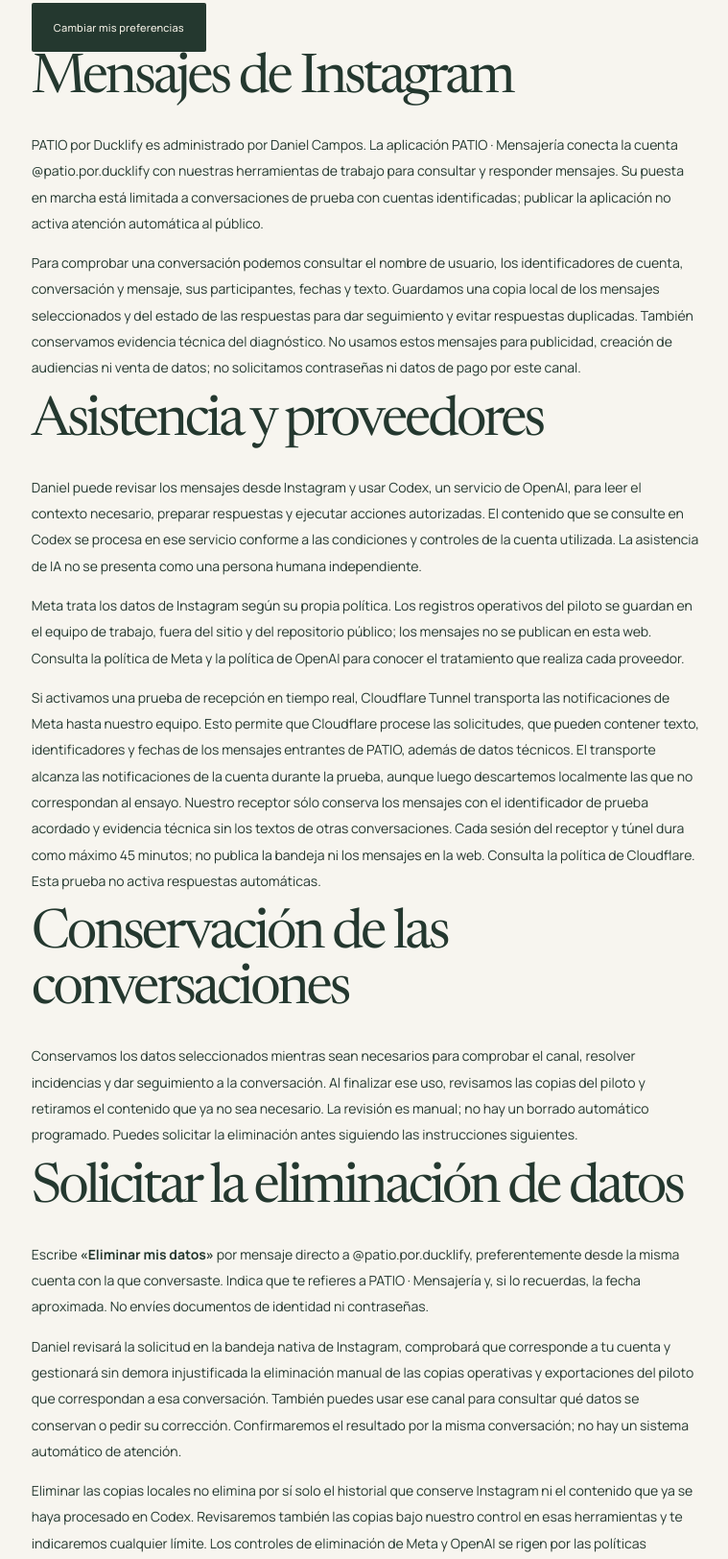
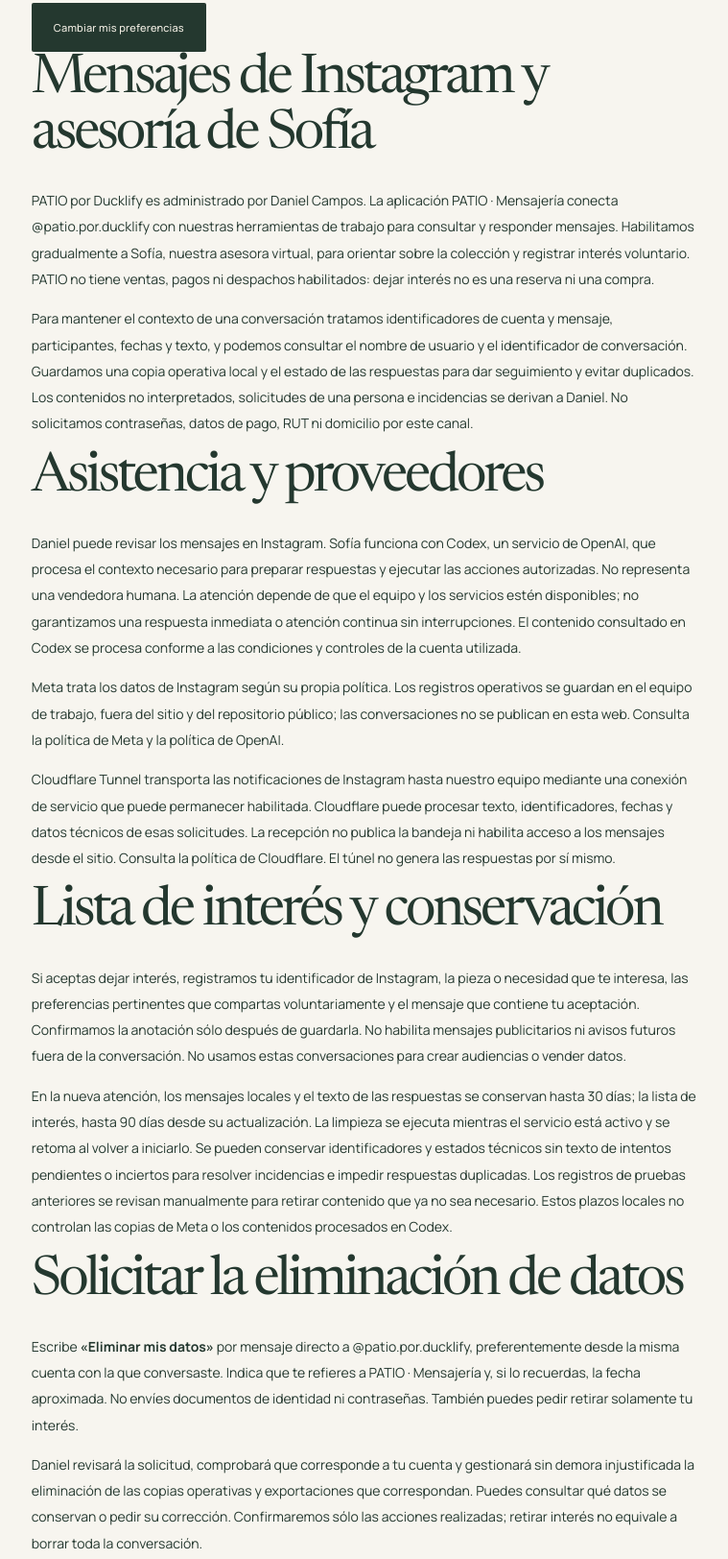
Before and after one commit to ducklifemedia/patio-web, a plain HTML site: page privacidad/index.html in a window 1280 px wide. Shown: the part 1345-2969 px from the top of the page at 96% size, without its empty margins (44-803 px from the left). Drawn offline with Linux system fonts and the light colour scheme.

Commit message:
Describe Sofia advisory messages and ongoing Instagram transport

```diff
--- a/privacidad/index.html
+++ b/privacidad/index.html
@@ -5,20 +5,21 @@
 <h2>Medición opcional</h2><p>Si está configurado y aceptas analítica, Google Analytics puede recibir visitas y eventos del catálogo, como ver una pieza o agregarla a tu selección. Si aceptas publicidad, Meta puede recibir eventos equivalentes mediante su píxel. Las finalidades se eligen por separado. No se registra una compra porque esta web no tiene venta activa.</p><p>El código evita enviar el nombre de tu selección, búsquedas libres y otros campos de texto. Limita los parámetros de campaña a etiquetas editoriales aprobadas. Cuando autorizas una conexión externa, su proveedor recibe información técnica de la solicitud, como la dirección IP y el navegador, según sus propias políticas.</p>
 <h2>Tú controlas las preferencias</h2><p>Puedes aceptar, rechazar o configurar cada finalidad. Si eliges recordar la decisión, se guarda en este navegador por hasta 90 días. Si la configuración de un servicio está pendiente, ese servicio no se carga aunque hayas aceptado su finalidad.</p><p>Al retirar un permiso, se detienen los siguientes eventos de esa finalidad y se intenta retirar sus cookies accesibles desde esta web. La retirada no borra datos ya recibidos por Google o Meta. Puedes eliminar los datos del sitio desde tu navegador.</p><button class="button button-pine" data-patio-consent>Cambiar mis preferencias</button>
 <!-- instagram-messaging-privacy:start -->
-<h2 id="instagram">Mensajes de Instagram</h2>
-<p>PATIO por Ducklify es administrado por Daniel Campos. La aplicación PATIO · Mensajería conecta la cuenta <a href="https://www.instagram.com/patio.por.ducklify/" rel="noopener noreferrer">@patio.por.ducklify</a> con nuestras herramientas de trabajo para consultar y responder mensajes. Su puesta en marcha está limitada a conversaciones de prueba con cuentas identificadas; publicar la aplicación no activa atención automática al público.</p>
-<p>Para comprobar una conversación podemos consultar el nombre de usuario, los identificadores de cuenta, conversación y mensaje, sus participantes, fechas y texto. Guardamos una copia local de los mensajes seleccionados y del estado de las respuestas para dar seguimiento y evitar respuestas duplicadas. También conservamos evidencia técnica del diagnóstico. No usamos estos mensajes para publicidad, creación de audiencias ni venta de datos; no solicitamos contraseñas ni datos de pago por este canal.</p>
+<h2 id="instagram">Mensajes de Instagram y asesoría de Sofía</h2>
+<p>PATIO por Ducklify es administrado por Daniel Campos. La aplicación PATIO · Mensajería conecta <a href="https://www.instagram.com/patio.por.ducklify/" rel="noopener noreferrer">@patio.por.ducklify</a> con nuestras herramientas de trabajo para consultar y responder mensajes. Habilitamos gradualmente a Sofía, nuestra asesora virtual, para orientar sobre la colección y registrar interés voluntario. PATIO no tiene ventas, pagos ni despachos habilitados: dejar interés no es una reserva ni una compra.</p>
+<p>Para mantener el contexto de una conversación tratamos identificadores de cuenta y mensaje, participantes, fechas y texto, y podemos consultar el nombre de usuario y el identificador de conversación. Guardamos una copia operativa local y el estado de las respuestas para dar seguimiento y evitar duplicados. Los contenidos no interpretados, solicitudes de una persona e incidencias se derivan a Daniel. No solicitamos contraseñas, datos de pago, RUT ni domicilio por este canal.</p>
 <h2>Asistencia y proveedores</h2>
-<p>Daniel puede revisar los mensajes desde Instagram y usar Codex, un servicio de OpenAI, para leer el contexto necesario, preparar respuestas y ejecutar acciones autorizadas. El contenido que se consulte en Codex se procesa en ese servicio conforme a las condiciones y controles de la cuenta utilizada. La asistencia de IA no se presenta como una persona humana independiente.</p>
-<p>Meta trata los datos de Instagram según su propia política. Los registros operativos del piloto se guardan en el equipo de trabajo, fuera del sitio y del repositorio público; los mensajes no se publican en esta web. Consulta la <a href="https://www.facebook.com/privacy/policy/" rel="noreferrer">política de Meta</a> y la <a href="https://openai.com/policies/privacy-policy/" rel="noreferrer">política de OpenAI</a> para conocer el tratamiento que realiza cada proveedor.</p>
+<p>Daniel puede revisar los mensajes en Instagram. Sofía funciona con Codex, un servicio de OpenAI, que procesa el contexto necesario para preparar respuestas y ejecutar las acciones autorizadas. No representa una vendedora humana. La atención depende de que el equipo y los servicios estén disponibles; no garantizamos una respuesta inmediata o atención continua sin interrupciones. El contenido consultado en Codex se procesa conforme a las condiciones y controles de la cuenta utilizada.</p>
+<p>Meta trata los datos de Instagram según su propia política. Los registros operativos se guardan en el equipo de trabajo, fuera del sitio y del repositorio público; las conversaciones no se publican en esta web. Consulta la <a href="https://www.facebook.com/privacy/policy/" rel="noreferrer">política de Meta</a> y la <a href="https://openai.com/policies/privacy-policy/" rel="noreferrer">política de OpenAI</a>.</p>
 <!-- instagram-webhook-transport:start -->
-<p>Si activamos una prueba de recepción en tiempo real, Cloudflare Tunnel transporta las notificaciones de Meta hasta nuestro equipo. Esto permite que Cloudflare procese las solicitudes, que pueden contener texto, identificadores y fechas de los mensajes entrantes de PATIO, además de datos técnicos. El transporte alcanza las notificaciones de la cuenta durante la prueba, aunque luego descartemos localmente las que no correspondan al ensayo. Nuestro receptor sólo conserva los mensajes con el identificador de prueba acordado y evidencia técnica sin los textos de otras conversaciones. Cada sesión del receptor y túnel dura como máximo 45 minutos; no publica la bandeja ni los mensajes en la web. Consulta la <a href="https://www.cloudflare.com/privacypolicy/" rel="noreferrer">política de Cloudflare</a>. Esta prueba no activa respuestas automáticas.</p>
+<p>Cloudflare Tunnel transporta las notificaciones de Instagram hasta nuestro equipo mediante una conexión de servicio que puede permanecer habilitada. Cloudflare puede procesar texto, identificadores, fechas y datos técnicos de esas solicitudes. La recepción no publica la bandeja ni habilita acceso a los mensajes desde el sitio. Consulta la <a href="https://www.cloudflare.com/privacypolicy/" rel="noreferrer">política de Cloudflare</a>. El túnel no genera las respuestas por sí mismo.</p>
 <!-- instagram-webhook-transport:end -->
-<h2>Conservación de las conversaciones</h2>
-<p>Conservamos los datos seleccionados mientras sean necesarios para comprobar el canal, resolver incidencias y dar seguimiento a la conversación. Al finalizar ese uso, revisamos las copias del piloto y retiramos el contenido que ya no sea necesario. La revisión es manual; no hay un borrado automático programado. Puedes solicitar la eliminación antes siguiendo las instrucciones siguientes.</p>
+<h2>Lista de interés y conservación</h2>
+<p>Si aceptas dejar interés, registramos tu identificador de Instagram, la pieza o necesidad que te interesa, las preferencias pertinentes que compartas voluntariamente y el mensaje que contiene tu aceptación. Confirmamos la anotación sólo después de guardarla. No habilita mensajes publicitarios ni avisos futuros fuera de la conversación. No usamos estas conversaciones para crear audiencias o vender datos.</p>
+<p>En la nueva atención, los mensajes locales y el texto de las respuestas se conservan hasta 30 días; la lista de interés, hasta 90 días desde su actualización. La limpieza se ejecuta mientras el servicio está activo y se retoma al volver a iniciarlo. Se pueden conservar identificadores y estados técnicos sin texto de intentos pendientes o inciertos para resolver incidencias e impedir respuestas duplicadas. Los registros de pruebas anteriores se revisan manualmente para retirar contenido que ya no sea necesario. Estos plazos locales no controlan las copias de Meta o los contenidos procesados en Codex.</p>
 <h2 id="eliminar-datos">Solicitar la eliminación de datos</h2>
-<p>Escribe <strong>«Eliminar mis datos»</strong> por mensaje directo a <a href="https://www.instagram.com/patio.por.ducklify/" rel="noopener noreferrer">@patio.por.ducklify</a>, preferentemente desde la misma cuenta con la que conversaste. Indica que te refieres a PATIO · Mensajería y, si lo recuerdas, la fecha aproximada. No envíes documentos de identidad ni contraseñas.</p>
-<p>Daniel revisará la solicitud en la bandeja nativa de Instagram, comprobará que corresponde a tu cuenta y gestionará sin demora injustificada la eliminación manual de las copias operativas y exportaciones del piloto que correspondan a esa conversación. También puedes usar ese canal para consultar qué datos se conservan o pedir su corrección. Confirmaremos el resultado por la misma conversación; no hay un sistema automático de atención.</p>
-<p>Eliminar las copias locales no elimina por sí solo el historial que conserve Instagram ni el contenido que ya se haya procesado en Codex. Revisaremos también las copias bajo nuestro control en esas herramientas y te indicaremos cualquier límite. Los controles de eliminación de Meta y OpenAI se rigen por las políticas enlazadas arriba. Borrar cookies del sitio no elimina los mensajes.</p>
+<p>Escribe <strong>«Eliminar mis datos»</strong> por mensaje directo a <a href="https://www.instagram.com/patio.por.ducklify/" rel="noopener noreferrer">@patio.por.ducklify</a>, preferentemente desde la misma cuenta con la que conversaste. Indica que te refieres a PATIO · Mensajería y, si lo recuerdas, la fecha aproximada. No envíes documentos de identidad ni contraseñas. También puedes pedir retirar solamente tu interés.</p>
+<p>Daniel revisará la solicitud, comprobará que corresponde a tu cuenta y gestionará sin demora injustificada la eliminación de las copias operativas y exportaciones que correspondan. Puedes consultar qué datos se conservan o pedir su corrección. Confirmaremos sólo las acciones realizadas; retirar interés no equivale a borrar toda la conversación.</p>
+<p>Eliminar copias locales no elimina por sí solo el historial que conserve Instagram ni el contenido ya procesado en Codex. Revisaremos también las copias bajo nuestro control y te indicaremos los límites. Los controles de eliminación de Meta y OpenAI se rigen por sus políticas. Borrar cookies del sitio no elimina los mensajes.</p>
 <!-- instagram-messaging-privacy:end -->
 <h2>Infraestructura</h2><p>El sitio se sirve mediante Azure Static Web Apps. La entrega de archivos puede producir registros técnicos propios del alojamiento. La navegación, los artículos y el catálogo funcionan sin aceptar la medición opcional.</p><p>Más información de los proveedores: <a href="https://policies.google.com/privacy" rel="noreferrer">Privacidad de Google</a> y <a href="https://www.facebook.com/privacy/policy/" rel="noreferrer">Privacidad de Meta</a>.</p><p>Actualizado el 21 de septiembre de 2026.</p></div><a class="text-link" href="../" style="margin-top:40px">Volver a PATIO ↗</a></main><script defer src="../assets/products.js"></script><script defer src="../analytics-config.js"></script><script defer src="../analytics.js"></script><script defer src="privacy.js"></script></body></html>
```
